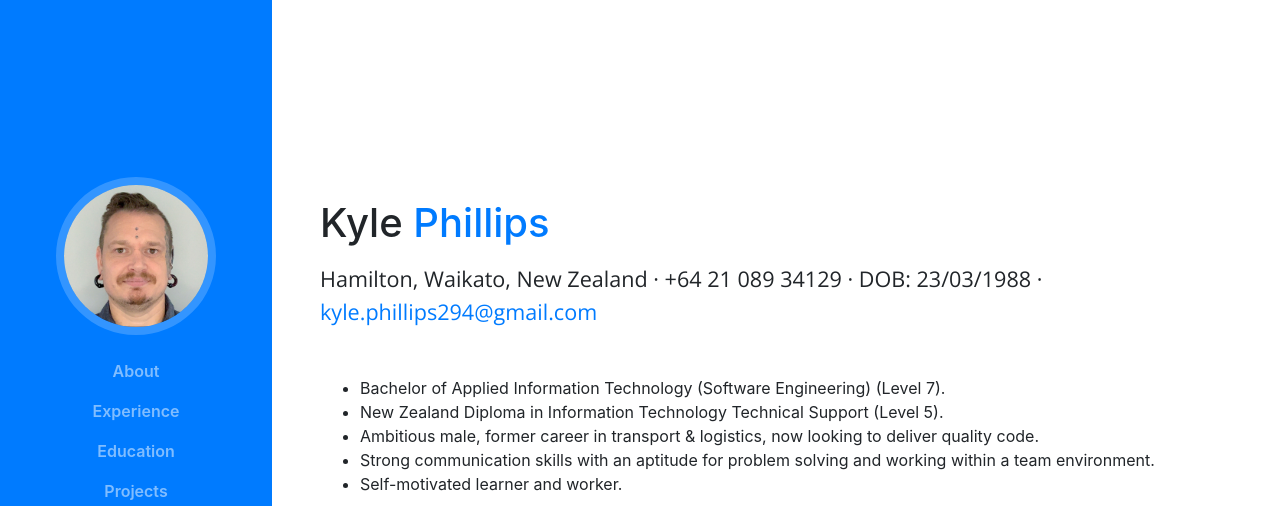
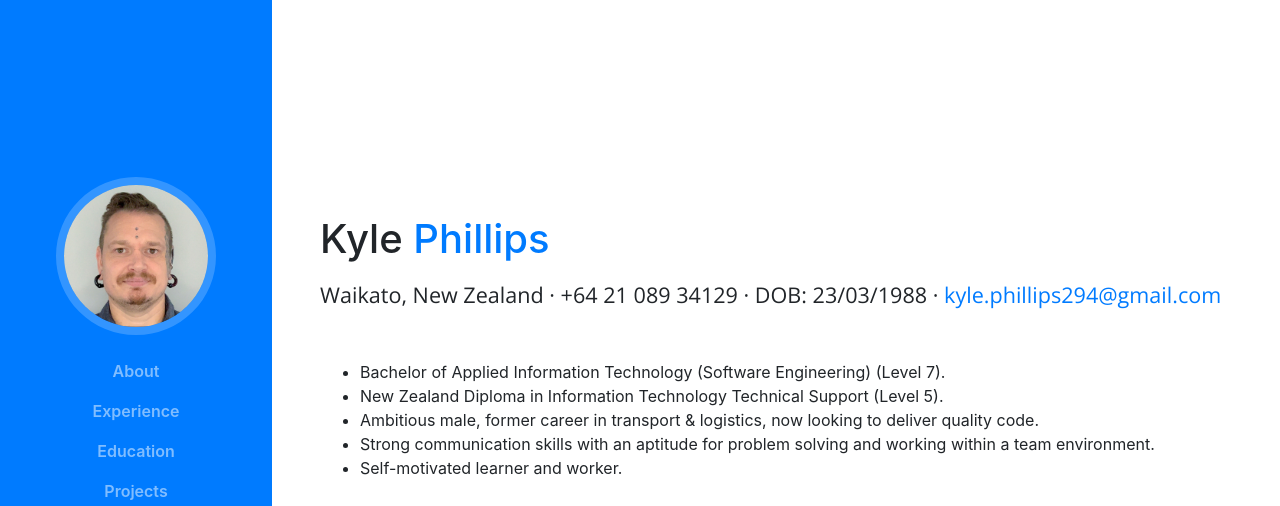
Before and after one commit to kylejphillips88/kylejphillips88.github.io, a website with bundled scripts: page index.html in a window 1280 px wide. Shown: the top 506 px of the page. Built offline with nearby package versions, Linux system fonts and the light colour scheme; a web font is replaced by a local one.

Commit message:
Update index.html

```diff
--- a/index.html
+++ b/index.html
@@ -71,7 +71,7 @@
           <h1 class="mb-3">Kyle
             <span class="text-primary">Phillips</span>
           </h1>
-          <div class="subheading mb-5">Hamilton, Waikato, New Zealand · +64 21 089 34129 · DOB: 23/03/1988 ·
+          <div class="subheading mb-5">Waikato, New Zealand · +64 21 089 34129 · DOB: 23/03/1988 ·
             <a href="mailto:kyle.phillips294@gmail.com">kyle.phillips294@gmail.com</a>
           </div>
           <ul class="mb-5">
```
